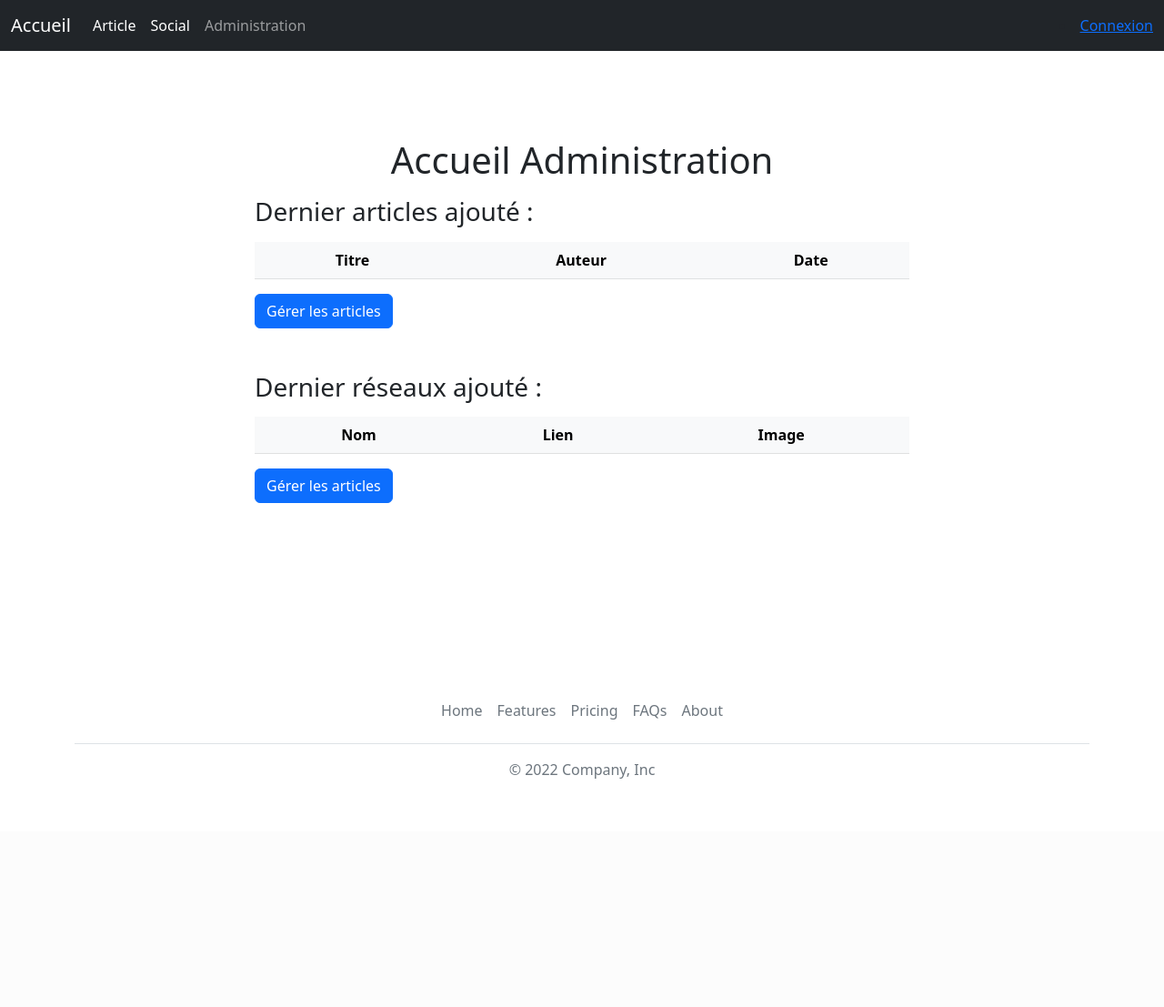
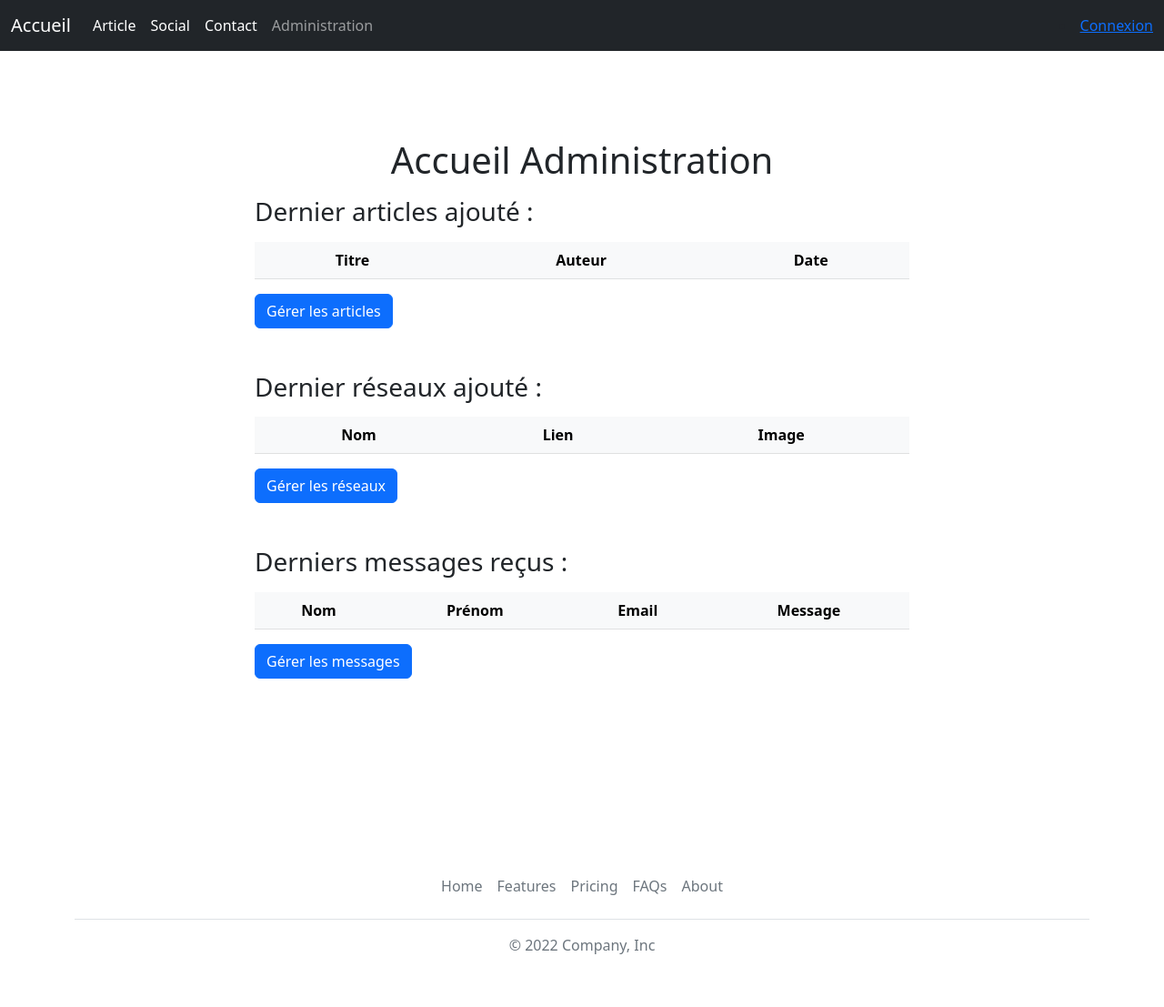
Before and after one commit to Cleberre22/TpVIlle, a Symfony app: template templates/admin/index.html.twig in a window 1280 px wide. Shown: the whole page at 91% size. Before the commit the page ends 856 px from the top, so only its background shows below. Run offline with Twig, Linux system fonts and the light colour scheme; the template is opened without the code that fills it, so the values that code supplies are empty; some libraries are stand-ins or nearby versions.

Commit message:
admin a revoir

```diff
--- a/src/Controller/AdminController.php
+++ b/src/Controller/AdminController.php
@@ -2,6 +2,7 @@
 
 namespace App\Controller;
 
+use App\Repository\ContactRepository;
 use App\Repository\SocialNetworkRepository;
 use App\Repository\ArticleRepository;
 use Symfony\Bundle\FrameworkBundle\Controller\AbstractController;
@@ -11,11 +12,12 @@ use Symfony\Component\Routing\Annotation\Route;
 class AdminController extends AbstractController
 {
     #[Route('/admin', name: 'app_admin')]
-    public function index(ArticleRepository $articleRepository, SocialNetworkRepository $socialNetworkRepository): Response
+    public function index(ArticleRepository $articleRepository, SocialNetworkRepository $socialNetworkRepository, ContactRepository $contactRepository): Response
     {
         return $this->render('admin/index.html.twig', [
             'controller_name' => 'AdminController',
             'social_networks' => $socialNetworkRepository->findBy([],['id'=>'DESC'],3),
+            'contacts' => $contactRepository->findBy([],['id'=>'DESC'],3),
             'article' => $articleRepository->findBy([],['id'=>'DESC'],3)
         ]);
     }
--- a/templates/admin/index.html.twig
+++ b/templates/admin/index.html.twig
@@ -9,7 +9,6 @@
 		<div class="cardAdmin">
 			<div class="container py-5">
 				<h1 class="mb-3 text-center titleDashboard">Accueil Administration</h1>
-
 				<div class="row d-flex justify-content-center">
 
 					<div class="col-lg-8 mb-5">
@@ -55,12 +54,37 @@
 								{% endfor %}
 							</tbody>
 						</table>
-				<a href="{{ path("app_article_index") }}" class="btn btn-primary">Gérer les articles</a>
+						<a href="{{ path("app_social_network_index") }}" class="btn btn-primary">Gérer les réseaux</a>
 					</div>
 
+					<div class="col-lg-8 mb-5">
+						<h3 class="mb-3">Derniers messages reçus :</h3>
+						<table class="table table-light table-hover text-center align-middle">
+							<thead>
+								<tr>
+									<th scope="col">Nom</th>
+									<th scope="col">Prénom</th>
+									<th scope="col">Email</th>
+									<th scope="col">Message</th>
+								</tr>
+							</thead>
+							<tbody>
+								{% for article in article %}
+									<tr>
+										<td>{{contact.lastname}}</td>
+										<td>{{contact.firstname}}</td>
+										<td>{{contact.email}}</td>
+										<td>{{contact.message|u.truncate(30, '...', false)}}</td>
+									</tr>
+								{% endfor %}
+							</tbody>
+						</table>
+						<a href="{{ path("app_contact_index") }}" class="btn btn-primary">Gérer les messages</a>
 					</div>
+
 
 				</div>
 			</div>
 		</div>
+	</div>
 {% endblock %}
--- a/templates/base.html.twig
+++ b/templates/base.html.twig
@@ -28,6 +28,9 @@
 							</li>
 							<li class="nav-item">
 								<a class="nav-link active" aria-current="page" href="{{ path('app_social_network_index') }}">Social</a>
+							</li>
+							<li class="nav-item">
+								<a class="nav-link active" aria-current="page" href="{{ path('app_contact_index') }}">Contact</a>
 							</li>
 							<li class="nav-item">
 								<a class="nav-link" href="{{ path('app_admin') }}">Administration</a>
--- a/templates/contact/index.html.twig
+++ b/templates/contact/index.html.twig
@@ -27,7 +27,7 @@
                 <td>{{ contact.firstname }}</td>
                 <td>{{ contact.adress }}</td>
                 <td>{{ contact.phone }}</td>
-                <td>{{ contact.message }}</td>
+                <td>{{contact.message|u.truncate(30, '...', false)}}</td>
                 <td>
                     <a href="{{ path('app_contact_show', {'id': contact.id}) }}">show</a>
                     <a href="{{ path('app_contact_edit', {'id': contact.id}) }}">edit</a>
```
Lines whose indentation alone changed are shown as unchanged.
